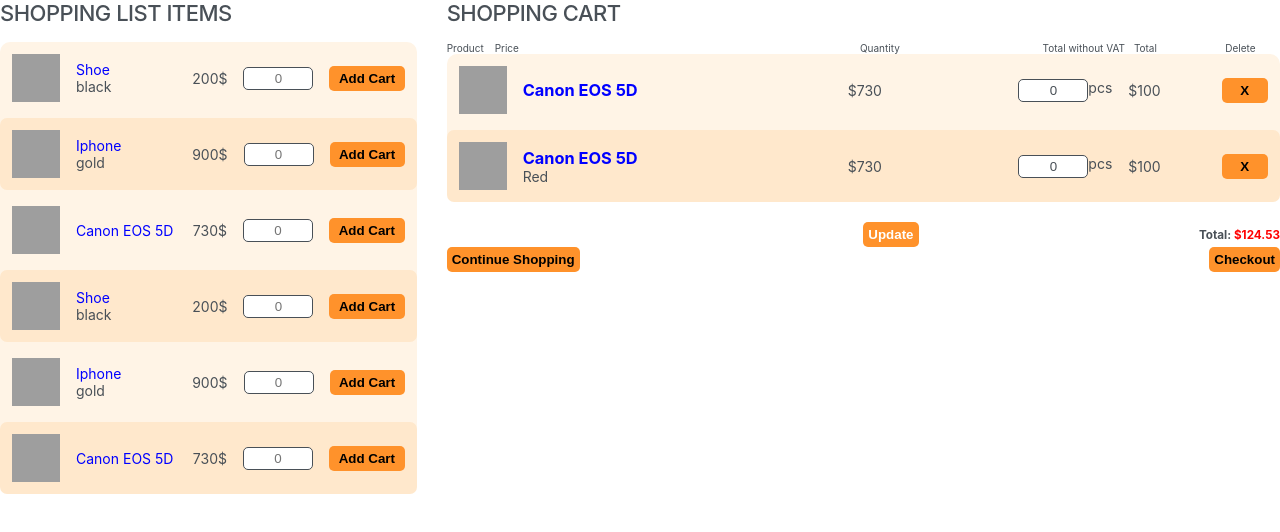
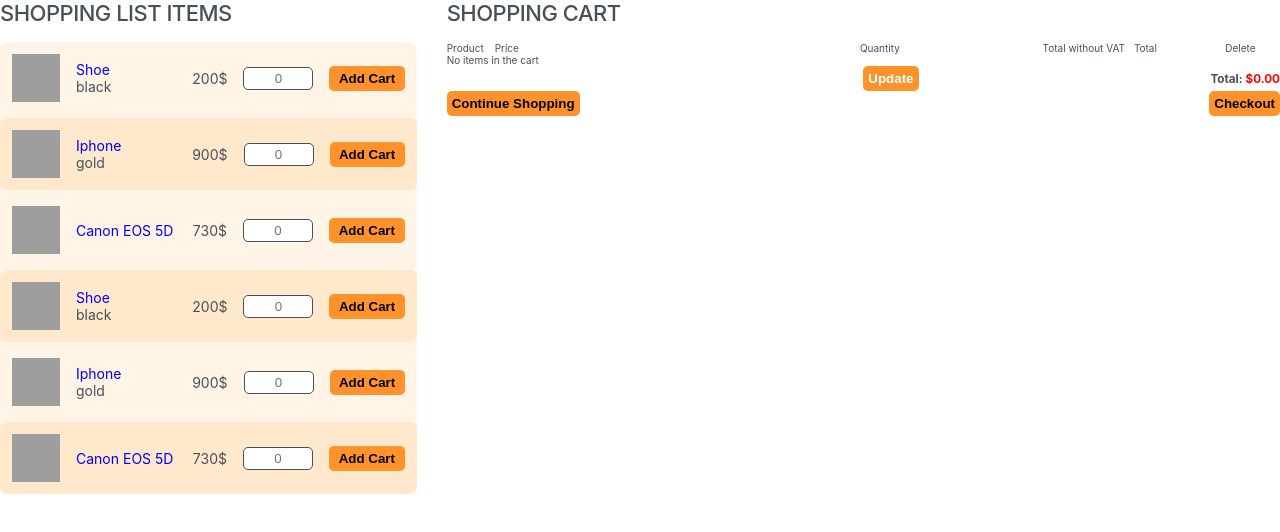
Before and after one commit to Prefna-Vagheni/shopping-cart, a React (Create React App) app: page / in a window 1280 px wide. Shown: the top 532 px of the page. Built offline with nearby package versions, Linux system fonts and the light colour scheme; grey boxes are pictures that could not be loaded; the HTML template or start-up script is replaced by a standard one.

Commit message:
Feat: Add item to cart

```diff
--- a/src/App.js
+++ b/src/App.js
@@ -45,49 +45,56 @@
   },
 ];
 
-const cart = [
-  {
-    id: crypto.randomUUID(),
-    name: 'Canon EOS 5D',
-    color: null,
-    price: 730,
-    image: 'https://i.pravatar.cc/48',
-  },
-  {
-    id: crypto.randomUUID(),
-    name: 'Canon EOS 5D',
-    color: 'Red',
-    price: 730,
-    image: 'https://i.pravatar.cc/48',
-  },
-];
+// const cart = [
+//   {
+//     id: crypto.randomUUID(),
+//     name: 'Canon EOS 5D',
+//     color: null,
+//     price: 730,
+//     image: 'https://i.pravatar.cc/48',
+//   },
+//   {
+//     id: crypto.randomUUID(),
+//     name: 'Canon EOS 5D',
+//     color: 'Red',
+//     price: 730,
+//     image: 'https://i.pravatar.cc/48',
+//   },
+// ];
 
 export default function App() {
+  const [quantities, setQuantities] = useState({});
+  const [cart, setCart] = useState([]);
+
+  // const itemToCart = {
+  //   name: '',
+  //   image: '',
+  //   color: null,
+  //   price: 0,
+  // };
+
+  function handleAddToCart(item) {
+    const quantity = quantities[item.id] || 1;
+
+    setCart((prevItem) => [...prevItem, { ...item, quantity }]);
+  }
+
   return (
     <div className="app">
-      <ItemsList />
-      <ShoppingCart />
+      <ItemsList
+        items={items}
+        quantities={quantities}
+        setQuantities={setQuantities}
+        onAddToCart={handleAddToCart}
+      />
+      <ShoppingCart cart={cart} />
     </div>
   );
 }
 
-function ItemsList() {
-  const [quantities, setQuantities] = useState({});
-  const [cart, setCart] = useState([]);
-
-  const itemToCart = {
-    name: '',
-    image: '',
-    color: null,
-    price: 0,
-  };
-
+function ItemsList({ quantities, setQuantities, onAddToCart, items }) {
   function handleQuantityChange(id, value) {
     setQuantities((item) => ({ ...item, [id]: value }));
-  }
-
-  function handleAddToCart() {
-    setCart([...cart, itemToCart]);
   }
 
   return (
@@ -110,7 +117,7 @@
                 handleQuantityChange(item.id, Number(e.target.value))
               }
             />
-            <Button>Add Cart</Button>
+            <Button onClick={() => onAddToCart(item)}>Add Cart</Button>
           </li>
         ))}
       </ul>
@@ -118,7 +125,7 @@
   );
 }
 
-function ShoppingCart() {
+function ShoppingCart({ cart }) {
   return (
     <div>
       <h2>Shopping Cart</h2>
@@ -130,27 +137,18 @@
         <span>Total</span>
         <span>Delete</span>
       </p>
-      <ul>
-        {cart.map((item) => (
-          <li className="cart-container" key={item.id}>
-            <img src={item.image} alt={item.name} />
-            <div>
-              <h3 className="blue">{item.name}</h3>
-              <p>{item.color ?? ''}</p>
-            </div>
-            <p>{`$${item.price}`}</p>
-            <div className="flex">
-              <input type="text" value={0} onChange={() => 4} />
-              <span>pcs</span>
-            </div>
-            <p>$100</p>
-            <Button>X</Button>
-          </li>
-        ))}
-      </ul>
+      {cart.length === 0 ? (
+        <p>No items in the cart</p>
+      ) : (
+        <>
+          <ul>
+            <AddToCart cart={cart} />
+          </ul>
+        </>
+      )}
       <div className="flex-right">
         <Button>Update</Button>
-        <Total />
+        <Total cart={cart} />
       </div>
       <div className="buttons-flex">
         <Button>Continue Shopping</Button>
@@ -160,17 +158,43 @@
   );
 }
 
-function Total() {
+function AddToCart({ cart }) {
+  return cart.map((item, i) => (
+    <li className="cart-container" key={i}>
+      <img src={item.image} alt={item.name} />
+      <div>
+        <h3 className="blue">{item.name}</h3>
+        <p>{item.color ?? ''}</p>
+      </div>
+      <p>{`$${item.price}`}</p>
+      <div className="flex">
+        <input type="text" value={0} onChange={() => 4} disabled />
+        <span>pcs</span>
+      </div>
+      <p>${item.price * item.quantity}</p>
+      <Button>X</Button>
+    </li>
+  ));
+}
+
+function Total({ cart }) {
+  const total = cart.reduce(
+    (sum, item) => sum + item.price * Number(item.quantity),
+    0
+  );
   return (
     <h3>
-      Total: <span className="red">$124.53</span>
+      Total: <span className="red">${total.toFixed(2)}</span>
     </h3>
   );
 }
 
-function Button({ children }) {
+function Button({ children, onClick }) {
   return (
-    <button className={children === 'Update' ? 'button orange' : 'button'}>
+    <button
+      onClick={onClick}
+      className={children === 'Update' ? 'button orange' : 'button'}
+    >
       {children}
     </button>
   );
```
